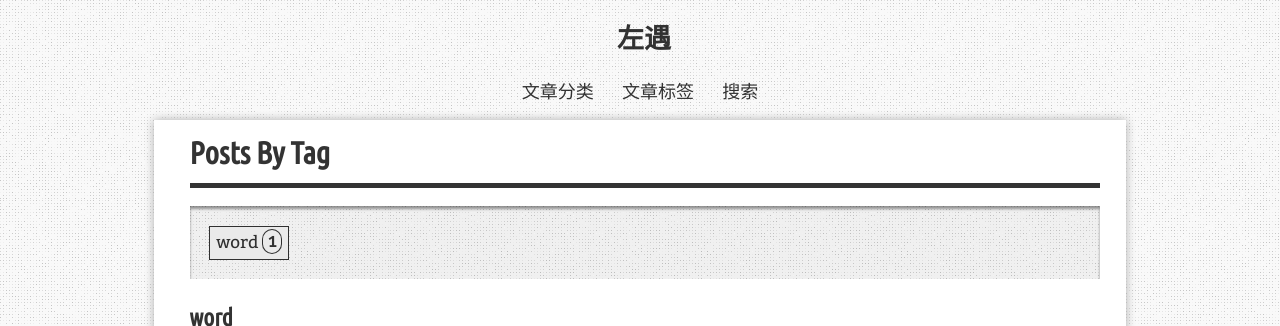
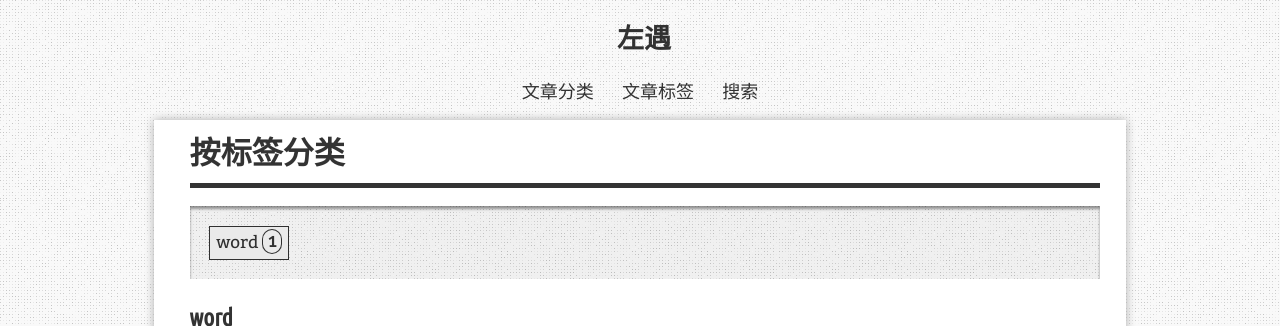
Before and after one commit to 1461862234/1461862234.github.io, a Jekyll site: the page built from blog/tags/index.html, in a window 1280 px wide. Shown: the top 326 px of the page. Built offline with Jekyll 4.4.1, drawn with Linux system fonts in a browser that asks for light colours; comment, search, counter and statistics services are not loaded.

Commit message:
基础修改

```diff
--- a/blog/categories/index.html
+++ b/blog/categories/index.html
@@ -1,7 +1,7 @@
 ---
 layout: page
 title: Categories
-header: Posts By Category
+header: 按类别分类
 description: "This page shows a list of categories used in this blog."
 group: navigation
 ---
--- a/blog/tags/index.html
+++ b/blog/tags/index.html
@@ -1,7 +1,7 @@
 ---
 layout: page
 title: Tags
-header: Posts By Tag
+header: 按标签分类
 description: "This page shows a list of tags used in this blog."
 group: navigation
 ---
```
